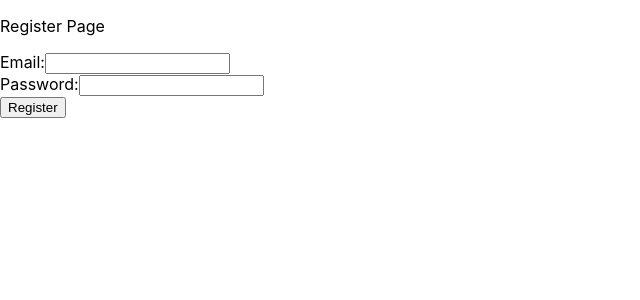
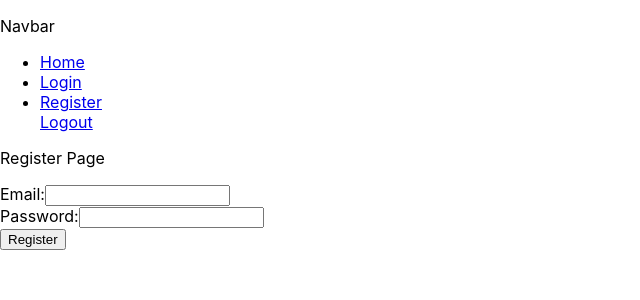
Before and after one commit to ryanchuah/compliance-client, a React (Create React App) app: page /register in a window 1280 px wide. Shown: the top 300 px of the page, without its empty margins (0-640 px from the left). Built offline with nearby package versions, Linux system fonts and the light colour scheme; no server answers.

Commit message:
basic persistant login functionality

```diff
--- a/src/App.js
+++ b/src/App.js
@@ -1,15 +1,48 @@
-import React, { useState } from "react";
+import React, { useState, useEffect } from "react";
 import "./App.css";
 import { BrowserRouter as Router, Route } from "react-router-dom";
 import Login from "./pages/Login";
 import Index from "./pages/Index";
 import Register from "./pages/Register";
+import Navbar from "./components/Navbar";
+import Dashboard from "./pages/Dashboard";
+import axios from "axios";
 
 function App() {
-    const [user, setUser] = useState({});
+    const [user, setUser] = useState({ isLoggedIn: null, username: null });
 
+    useEffect(() => {
+        getUser();
+        console.log("user is: ");
+        console.log(user);
+    }, [user.isLoggedIn]);
+
+    function getUser() {
+        axios.get("/user/").then(response => {
+            console.log("Get user response: ");
+            console.log(response.data);
+            if (response.data.user) {
+                console.log(
+                    "Get User: There is a user saved in the server session: "
+                );
+
+                setUser({
+                    isLoggedIn: true,
+                    username: response.data.user.username
+                });
+            } else {
+                console.log("Get user: no user");
+                setUser({
+                    isLoggedIn: false,
+                    username: null
+                });
+            }
+        });
+    }
     return (
         <Router>
+            <Navbar user={user} setUser={setUser} />
+            {user.loggedIn && <p>Join the party, {user.username}!</p>}
             <Route
                 exact
                 path="/"
@@ -17,6 +50,24 @@ function App() {
                     return <Index user={user} />;
                 }}
             />
+
+            {user.isLoggedIn ? (
+                <Route
+                    exact
+                    path="/dashboard"
+                    render={props => {
+                        return <Dashboard user={user} />;
+                    }}
+                />
+            ) : (
+                <Route
+                    exact
+                    path="/dashboard"
+                    render={props => {
+                        return <p>Not logged in</p>;
+                    }}
+                />
+            )}
 
             <Route
                 exact
--- /dev/null
+++ b/src/components/Navbar.js
@@ -0,0 +1,49 @@
+import React, { useState, useEffect } from "react";
+import { Link } from "react-router-dom";
+import axios from "axios";
+
+function Navbar(props) {
+    const logout = event => {
+        event.preventDefault();
+        console.log("logging out");
+        axios
+            .post("/user/logout")
+            .then(response => {
+                console.log(response.data);
+                if (response.status === 200) {
+                    props.setUser({
+                        loggedIn: false,
+                        username: null
+                    });
+                }
+            })
+            .catch(error => {
+                console.log("Logout error");
+            });
+    };
+    return (
+        <div>
+            <p>Navbar</p>
+            <ul>
+                <li>
+                    <a href="/">Home</a>
+                </li>
+                <li>
+                    <a href="/login">Login</a>
+                </li>
+                <li>
+                    <a href="/register">Register</a>
+                </li>
+                <Link
+                    to="#"
+                    className="btn btn-link text-secondary"
+                    onClick={logout}
+                >
+                    Logout
+                </Link>
+            </ul>
+        </div>
+    );
+}
+
+export default Navbar;
--- /dev/null
+++ b/src/pages/Dashboard.js
@@ -0,0 +1,10 @@
+import React, { useState, useEffect } from "react";
+import axios from "axios";
+
+function Dashboard(props) {
+    // const [user, setUser] = useState({});
+
+    return <div>{<p>Welcome {props.user.username}</p>}</div>;
+}
+
+export default Dashboard;
--- a/src/pages/Index.js
+++ b/src/pages/Index.js
@@ -1,4 +1,5 @@
 import React, { useState, useEffect } from "react";
+import axios from "axios";
 
 function Index(props) {
     const [user, setUser] = useState({});
@@ -6,6 +7,11 @@ function Index(props) {
     useEffect(() => {
         setUser(props.user);
     }, [props.user.isLoggedIn]);
+
+    // useEffect(() => {
+    //     getUser();
+    // }, [props.user.isLoggedIn]);
+
     return (
         <div>
             <p>Index</p>
--- a/src/pages/Login.js
+++ b/src/pages/Login.js
@@ -6,7 +6,6 @@ function Login(props) {
     const [username, setUsername] = useState("");
     const [password, setPassword] = useState("");
     const [redirectTo, setRedirectTo] = useState("");
-    const [user, setUser] = useState({});
 
     const handleSubmit = async e => {
         e.preventDefault();
@@ -14,7 +13,7 @@ function Login(props) {
         try {
             console.log("posting now");
 
-            const response = await axios.post("/users/login", {
+            const response = await axios.post("/user/login", {
                 username,
                 password
             });
@@ -28,9 +27,10 @@ function Login(props) {
                     isLoggedIn: true,
                     username: response.data.username
                 });
-                setRedirectTo("/");
+                setRedirectTo("/dashboard");
             } else {
                 console.log("not logged in");
+                console.log(response.status);
             }
         } catch (err) {
             console.log("login server error");
@@ -42,6 +42,7 @@ function Login(props) {
     if (redirectTo) {
         return <Redirect to={{ pathname: redirectTo }} />;
     }
+
     return (
         <div>
             <p>Login Page</p>
--- a/src/pages/Register.js
+++ b/src/pages/Register.js
@@ -12,7 +12,7 @@ function Register(props) {
         try {
             console.log("posting now");
 
-            const response = await axios.post("/users/register", {
+            const response = await axios.post("/user/register", {
                 username,
                 password
             });
```
